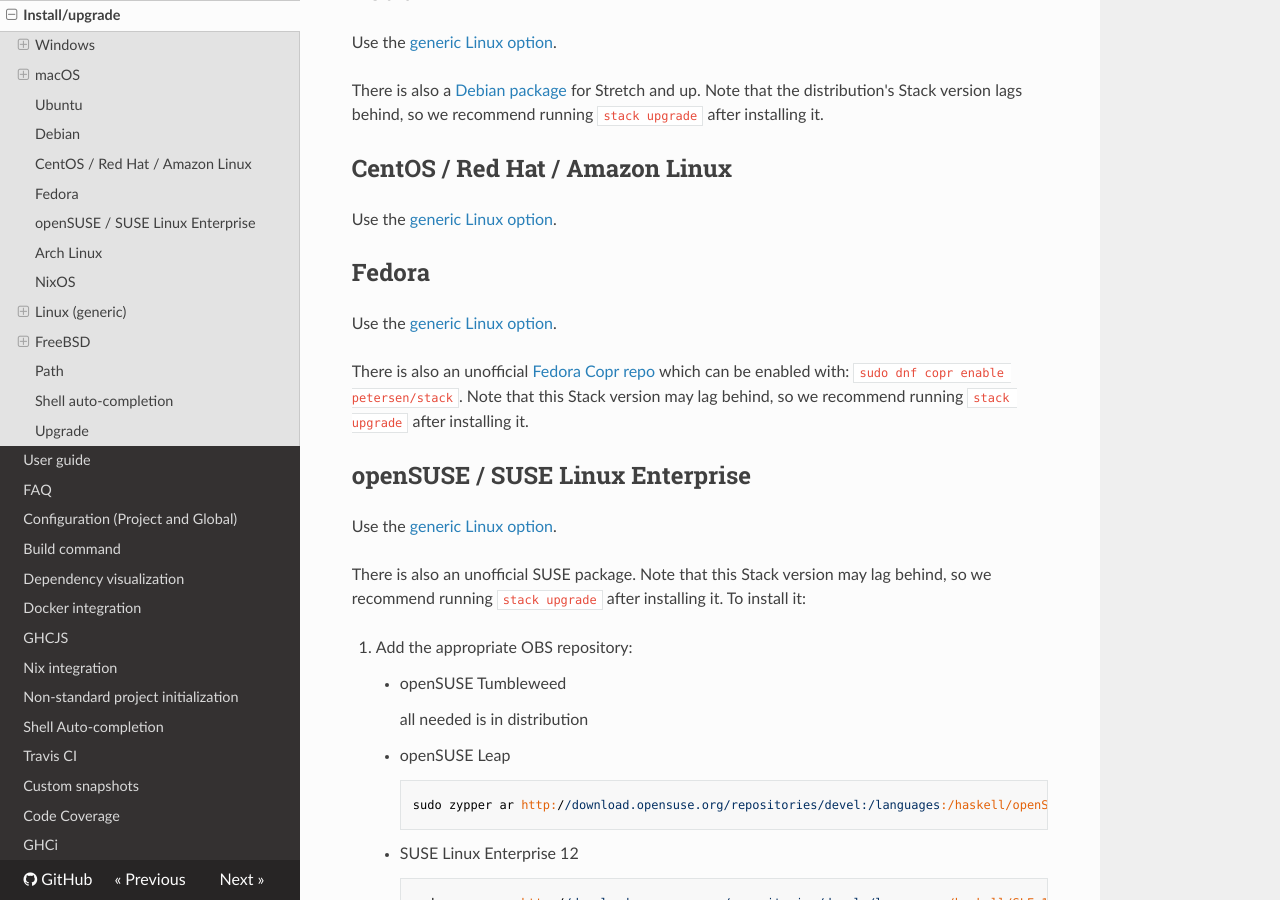
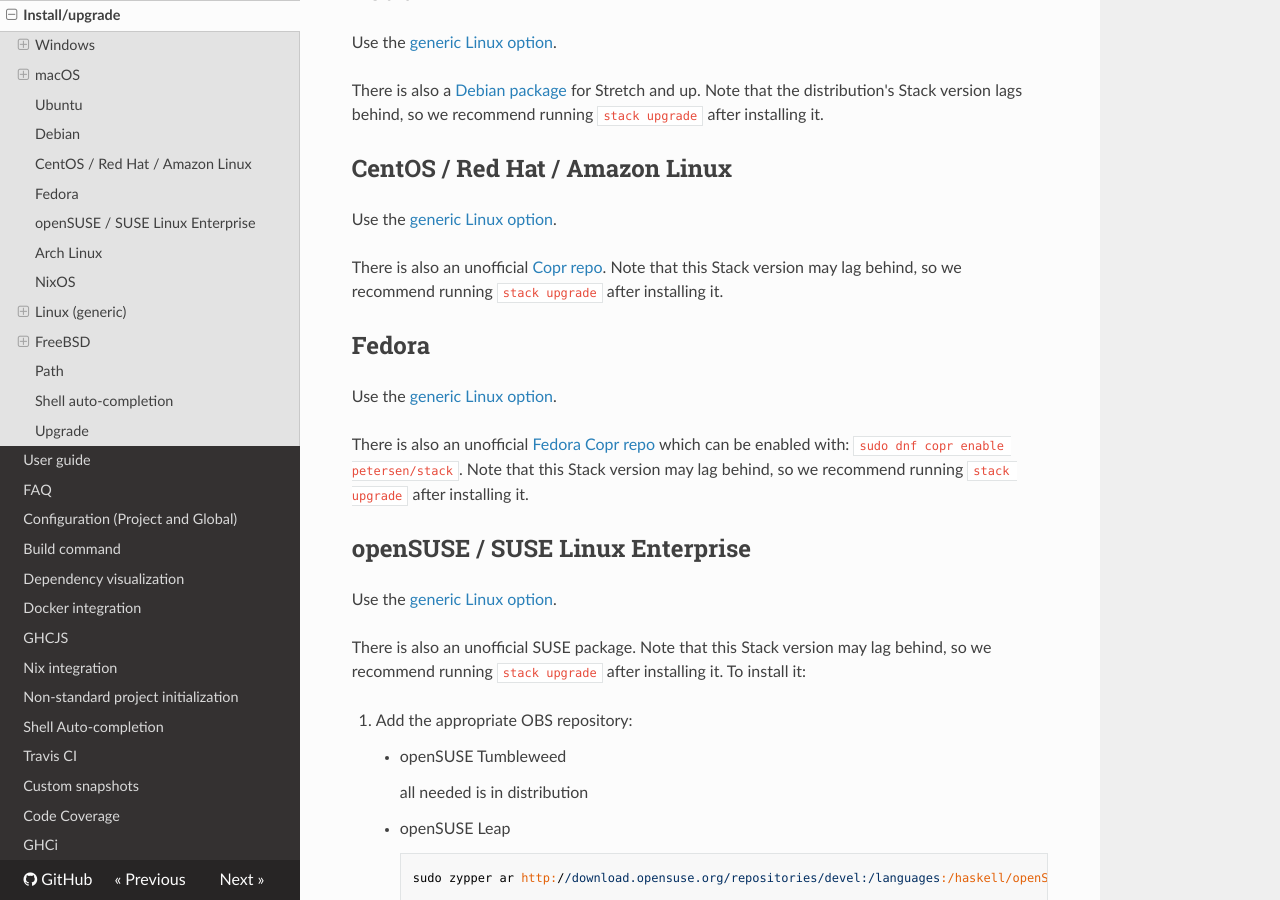
Before and after one commit to commercialhaskell/stack, an MkDocs documentation site: the page built from doc/install_and_upgrade.md, in a window 1280 px wide and 900 px high, scrolled down 2759 px. Built offline with MkDocs 1.6.1, drawn with Linux system fonts in a browser that asks for light colours; nearby versions of some CDN libraries; old or Windows-style settings are respelled for this version of MkDocs.

Commit message:
install_and_upgrade: mention Copr repo for RHEL/Centos

```diff
--- a/doc/install_and_upgrade.md
+++ b/doc/install_and_upgrade.md
@@ -137,6 +137,11 @@
 ## <a name="centos"></a>CentOS / Red Hat / Amazon Linux
 
 Use the [generic Linux option](#linux).
+
+There is also an unofficial
+[Copr repo](https://copr.fedoraproject.org/coprs/petersen/stack/).
+Note that this Stack version may lag behind,
+so we recommend running `stack upgrade` after installing it.
 
 ## Fedora
 
```
